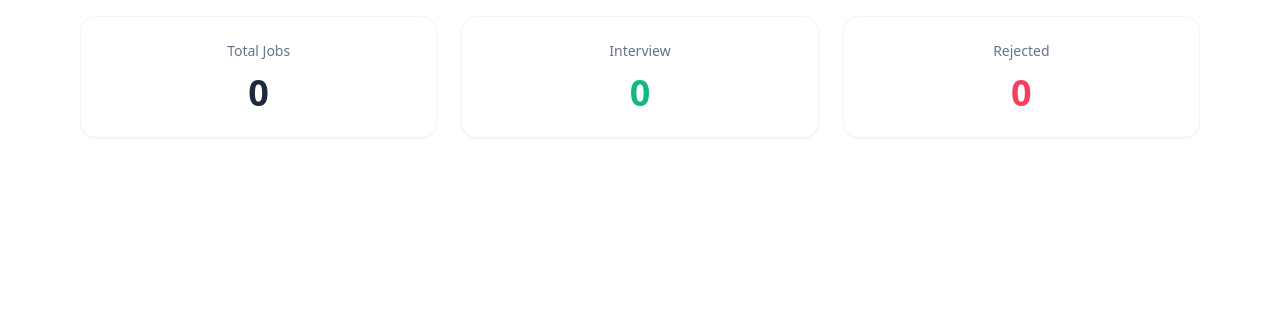
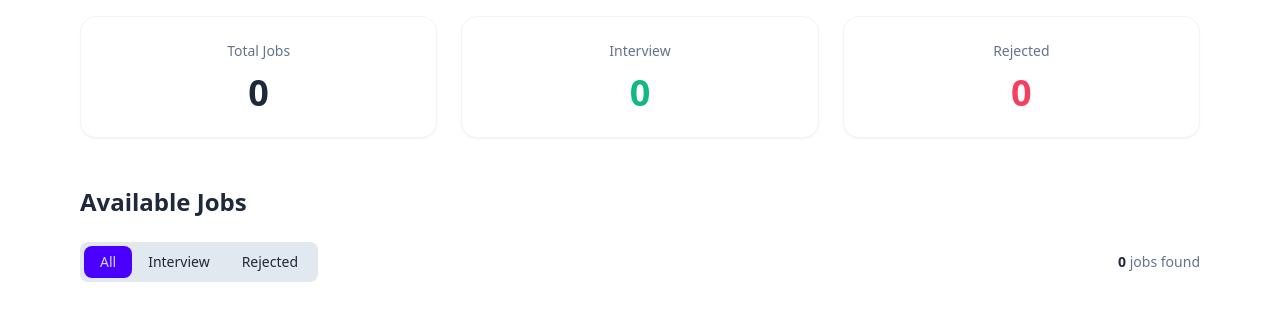
Before and after one commit to syfulsharif/jobTracker, a plain HTML site: page index.html in a window 1280 px wide. Shown: the part 92-412 px from the top of the page. Drawn offline with nearby package versions, Linux system fonts and the light colour scheme.

Commit message:
Tab Switching UI added

```diff
--- a/index.html
+++ b/index.html
@@ -49,6 +49,26 @@
                 </div>
             </div>
         </section>
+        <!-- Available Jobs Section -->
+        <section>
+            <h2 class="text-2xl font-bold text-slate-800 mb-6">Available Jobs</h2>
+            <!-- Tab Switching -->
+            <div class="flex flex-col md:flex-row justify-between items-center mb-6 gap-4">
+                <!-- Tab Switching (Left) -->
+                <div role="tablist" class="tabs tabs-boxed bg-slate-200 p-1">
+                    <button id="tab-all" role="tab" class="tab tab-active transition-all duration-200"
+                        onclick="switchTab('all')">All</button>
+                    <button id="tab-interview" role="tab" class="tab transition-all duration-200"
+                        onclick="switchTab('interview')">Interview</button>
+                    <button id="tab-rejected" role="tab" class="tab transition-all duration-200"
+                        onclick="switchTab('rejected')">Rejected</button>
+                </div>
+
+                <!-- Job Count (Right) -->
+                <p class="text-sm font-medium text-slate-500"><span id="section-count"
+                        class="text-slate-800 font-bold">0</span> jobs found</p>
+            </div>
+        </section>
     </div>
 
 </body>
```
